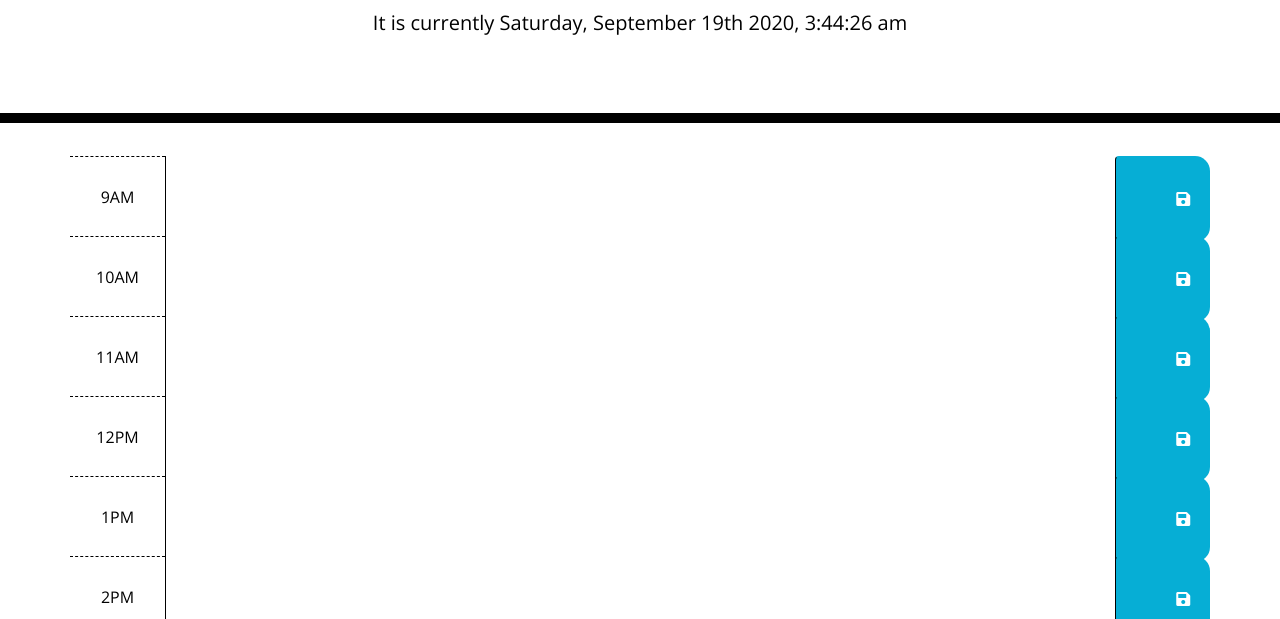
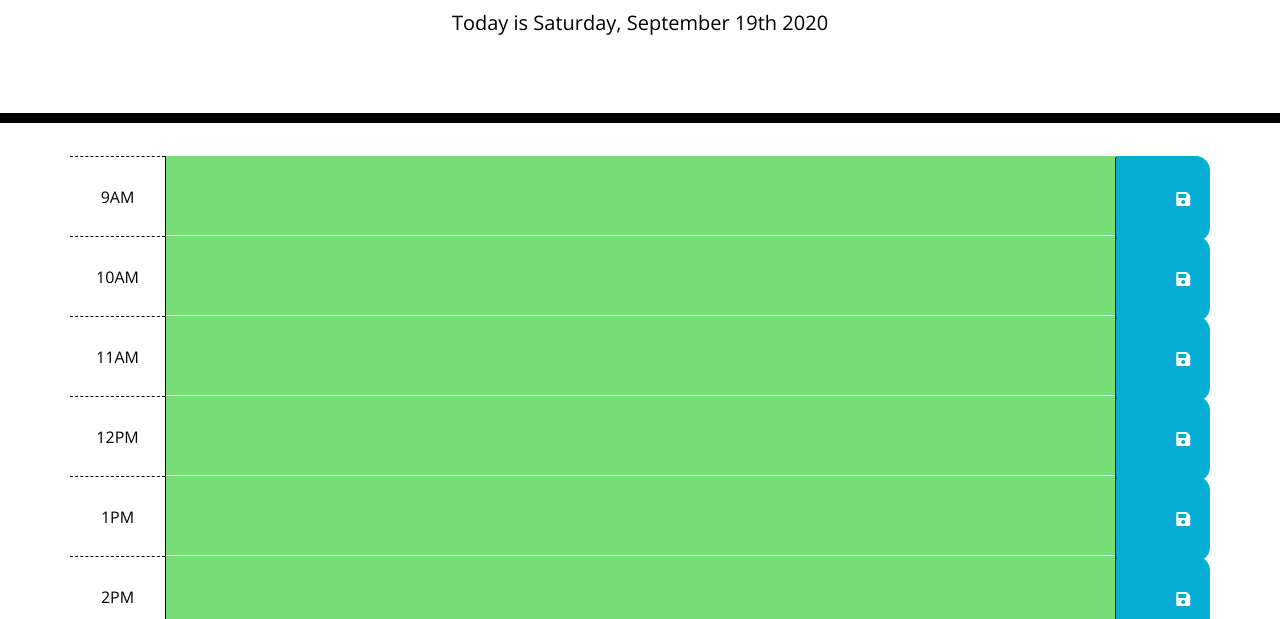
Before and after one commit to babydylan/Day-planner, a plain HTML site: page index.html in a window 1280 px wide. Shown: the part 181-800 px from the top of the page. Drawn offline with nearby package versions, Linux system fonts and the light colour scheme.

Commit message:
added for loop that gives past present future classes

```diff
--- a/app.js
+++ b/app.js
@@ -1,6 +1,33 @@
 var dateDisplay = document.querySelector("#currentDay");
+var currentHour = moment().hour();
+setInterval(function () {
+    dateDisplay.textContent = "Today is " + moment().format("dddd, MMMM Do YYYY");
+}, 1000);
+
+var hr9 = $("#hour-9");
+var hr10 = $("#hour-10");
+var hr11 = $("#hour-11");
+var hr12 = $("#hour-12");
+var hr13 = $("#hour-13");
+var hr14 = $("#hour-14");
+var hr15 = $("#hour-15");
+var hr16 = $("#hour-16");
+var hr17 = $("#hour-17");
+var hours = [hr9, hr10, hr11, hr12, hr13, hr14, hr15, hr16, hr17];
+for (i=0; i < hours.length; i++) {
+    if (i + 9 < currentHour) {
+        hours[i].addClass("past");
+    }else if (i + 9 > currentHour) {
+        hours[i].addClass("future");
+    }else if (i + 9 == currentHour) {
+        hours[i].addClass("present");
+    };
+
+};
+// var save = $(".saveBtn");
+// var input = $(".description")
+// // save.addEventListener("click", function () {
 
 
-setInterval(function () {
-    dateDisplay.textContent = "It is currently " + moment().format("dddd, MMMM Do YYYY, h:mm:ss a");
-}, 1000);
+// //     localStorage.setItem("description", input);
+// //   });
```
Also changed, not shown: index.html (+0 -5 lines).
